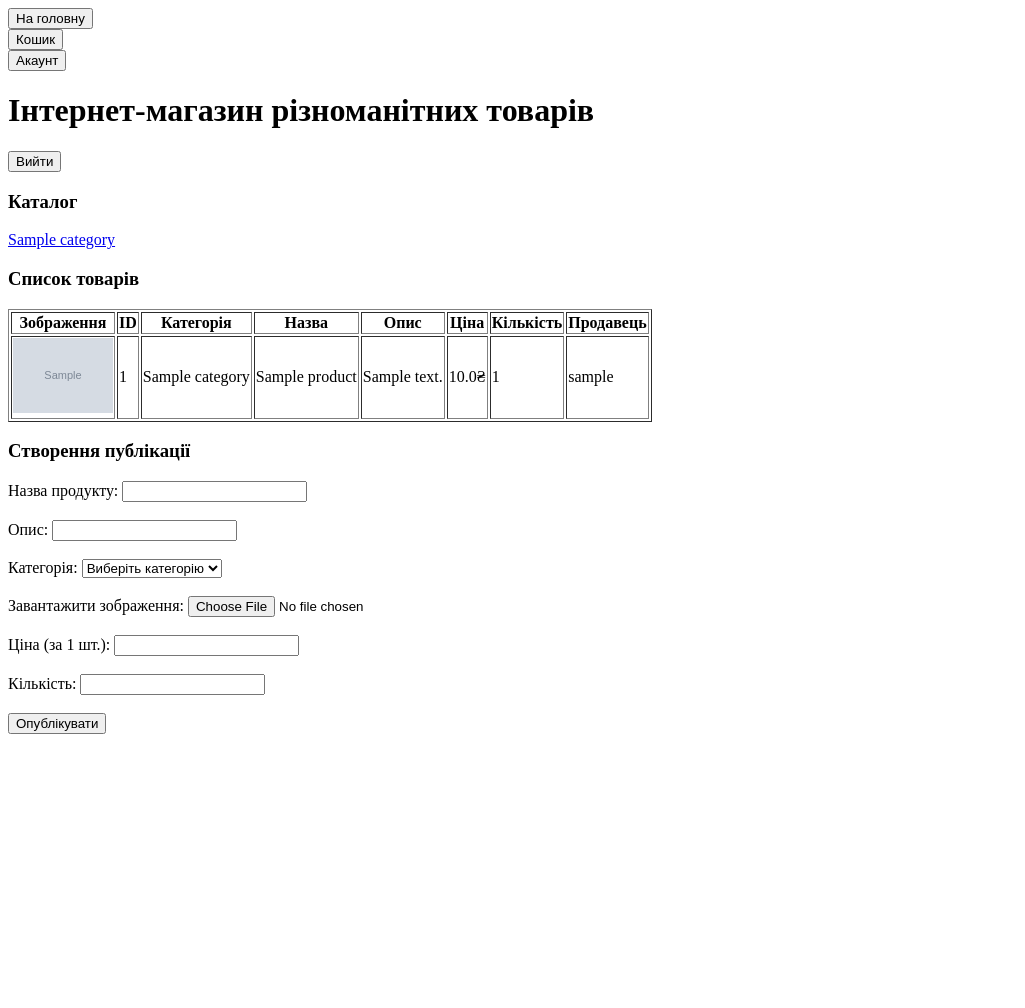
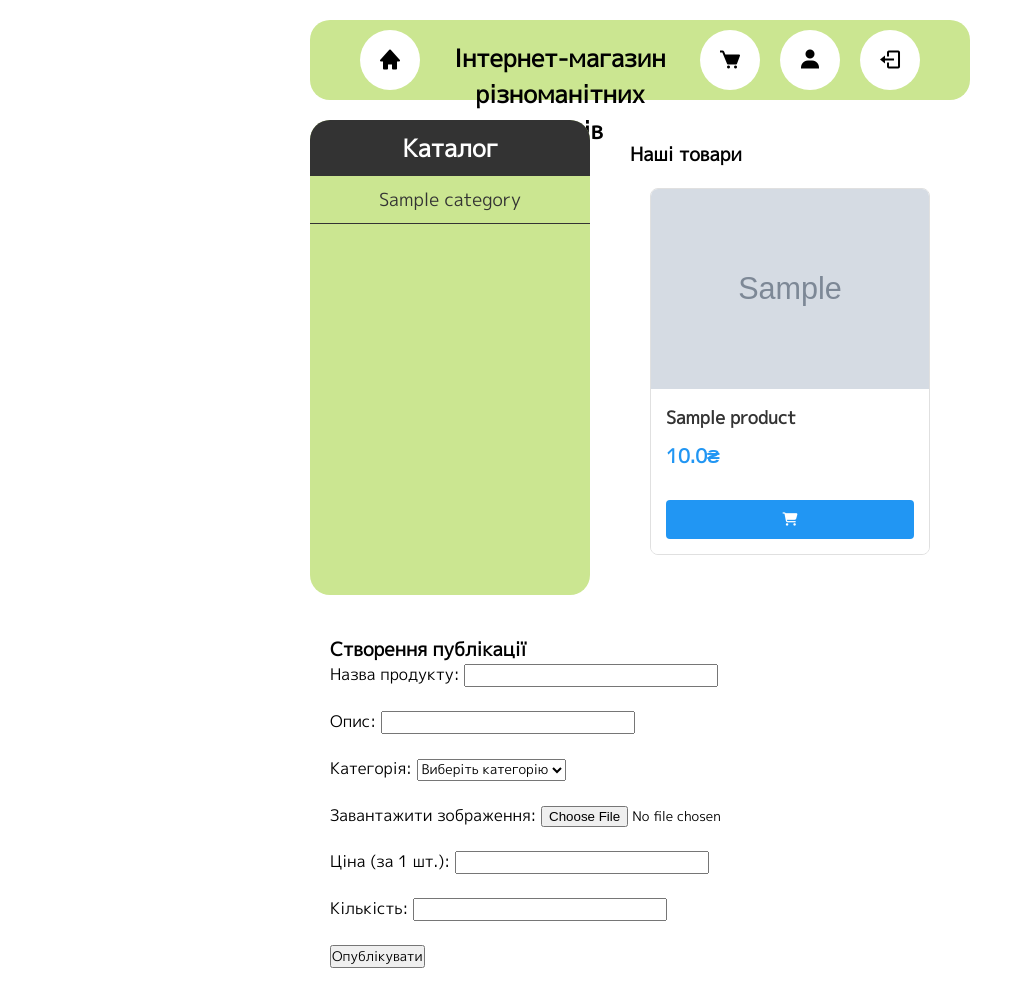
Before and after one commit to Lisovskiy14/Online-Store, a Spring Boot app: page / in a window 1280 px wide. Shown: the whole page, without its empty margins (0-1025 px from the left). Before the commit the page ends 734 px from the top, so only its background shows below. Run offline with Spring Boot 4, Linux system fonts and the light colour scheme; the visitor is signed in with stand-in values (Sample User, id 1); tables that the repository leaves empty hold one stand-in row (values such as "Sample post"); grey boxes marked "Sample" are stand-in pictures; some of the project's set-up classes (security, data sources, template engines, error pages and the like) are left out, and stand-ins take their place; some libraries are stand-ins or nearby versions.

Commit message:
Added a few css files

```diff
--- a/src/main/java/com/example/OnlineStore/Security/SecurityConfig.java
+++ b/src/main/java/com/example/OnlineStore/Security/SecurityConfig.java
@@ -24,7 +24,7 @@ public class SecurityConfig {
     public SecurityFilterChain securityFilterChain(HttpSecurity http) throws Exception {
         http
                 .authorizeHttpRequests((authorize) -> authorize
-                        .requestMatchers("/login", "/registration").permitAll()
+                        .requestMatchers("/css/**", "/login", "/registration").permitAll()
                         .requestMatchers("/create-product").hasAuthority("ROLE_SELLER")
                         .anyRequest().authenticated()
                 )
--- a/src/main/resources/application.properties
+++ b/src/main/resources/application.properties
@@ -13,3 +13,7 @@ spring.jpa.show-sql=true
 
 # Security
 spring.freemarker.expose-request-attributes=true
+
+# For dev tools
+spring.thymeleaf.cache=false
+spring.web.resources.static-locations=file:src/main/resources/static/
--- /dev/null
+++ b/src/main/resources/static/css/main.css
@@ -0,0 +1,219 @@
+@import url('https://fonts.googleapis.com/css2?family=M+PLUS+1p&family=Overpass:ital,wght@0,100..900;1,100..900&family=Roboto+Condensed:ital,wght@0,100..900;1,100..900&display=swap');
+
+* {
+    margin: 0;
+    padding: 0;
+    box-sizing: border-box;
+    font-family: "M PLUS 1p", sans-serif;
+}
+
+
+/*Структуризація*/
+.container {
+    display: grid;
+    grid-template-areas:
+        "header header"
+        "sidebar main"
+        "footer footer";
+    grid-template-rows: 100px auto auto;
+    grid-template-columns: 300px auto;
+    /*min-height: 100vh;*/
+    gap: 0;
+    padding: 10px 300px 10px;
+}
+
+.header {
+    grid-area: header;
+    background-color: #cbe691;
+    border-radius: 20px;
+    padding: 20px 50px 20px;
+    margin: 10px;
+}
+
+.sidebar {
+    grid-area: sidebar;
+    background-color: #cbe691;
+    border-radius: 20px;
+    padding: 0 0 10px;
+    margin: 10px;
+}
+
+.main {
+    grid-area: main;
+    background-color: white;
+    padding: 20px;
+    margin: 10px;
+}
+
+.footer {
+    grid-area: footer;
+    background-color: white;
+    padding: 20px;
+    margin: 10px;
+    align-items: center;
+}
+
+
+/*Header*/
+.header nav {
+    width: 100%;
+    height: 100%;
+    display: flex;
+    gap: 20px;
+    align-items: center;
+}
+
+.header h1 {
+    flex: 1;
+    height: 100%;
+    text-align: center;
+}
+
+.right-buttons {
+    display: flex;
+    margin-left: auto;
+    gap: 20px;
+}
+
+.header button {
+    width: 60px;
+    height: 60px;
+    padding: 0;
+    border: none;
+    border-radius: 30px;
+    background: white;
+    cursor: pointer;
+    display: flex;
+    align-items: center;
+    justify-content: center;
+}
+
+.header button:hover {
+    background: #333;
+    color: white;
+}
+
+.header button i {
+    font-size: 24px;
+    transition: transform 0.2s ease;
+}
+
+.header button:hover i {
+    transform: scale(1.2);
+}
+
+
+/*SideBar*/
+.sidebar-header {
+    margin: 0;
+    padding: 10px 0 10px;
+    border-radius: 20px 20px 0 0;
+    background: #333;
+    text-align: center;
+}
+
+.sidebar h3 {
+    font-size: 24px;
+    text-align: center;
+    color: white;
+}
+
+.category {
+    width: 100%;
+    background: #cbe691;
+    padding: 10px 0;
+    margin: 0;
+    text-align: center;
+    border-bottom: 1px solid #333;
+}
+
+.category a {
+    font-size: 18px;
+    text-decoration: none;
+    color: #333;
+    cursor: pointer;
+    transition: all 0.2s ease;
+}
+
+.category a:hover {
+    font-weight: bold;
+}
+
+
+
+
+/*Main*/
+.products-grid {
+    display: grid;
+    grid-template-columns: repeat(auto-fill, minmax(250px, 1fr));
+    gap: 20px;
+    padding: 20px;
+}
+
+.product-card {
+    border: 1px solid #e0e0e0;
+    border-radius: 8px;
+    overflow: hidden;
+    transition: transform 0.2s ease-in-out;
+    background: white;
+}
+
+.product-card:hover {
+    transform: translateY(-5px);
+    box-shadow: 0 5px 15px rgba(0, 0, 0, 0.1);
+}
+
+.product-link {
+    text-decoration: none;
+    color: inherit;
+}
+
+.product-image {
+    width: 100%;
+    height: 200px;
+    overflow: hidden;
+}
+
+.product-image img {
+    width: 100%;
+    height: 100%;
+    object-fit: cover;
+}
+
+.product-info {
+    padding: 15px;
+}
+
+.product-name {
+    margin: 0;
+    font-size: 1.1em;
+    color: #333;
+}
+
+.product-price {
+    margin: 10px 0 0;
+    font-size: 1.2em;
+    color: #2196F3;
+    font-weight: bold;
+}
+
+.add-to-cart-form {
+    padding: 15px;
+    text-align: center;
+    background: #fff;
+}
+
+.add-to-cart-button {
+    width: 100%;
+    padding: 10px;
+    background-color: #2196F3;
+    color: white;
+    border: none;
+    border-radius: 4px;
+    cursor: pointer;
+    transition: background-color 0.2s ease;
+}
+
+.add-to-cart-button:hover {
+    background-color: #1976D2;
+}
--- a/src/main/resources/templates/main-page.html
+++ b/src/main/resources/templates/main-page.html
@@ -1,66 +1,85 @@
 <!DOCTYPE html>
 <html lang="en" xmlns:sec="http://www.thymeleaf.org/extras/spring-security">
 <head>
+    <link rel="stylesheet" href="https://cdnjs.cloudflare.com/ajax/libs/font-awesome/6.4.2/css/all.min.css">
+    <link rel="stylesheet" th:href="@{/css/main.css}">
+    <link href='https://unpkg.com/boxicons@2.1.4/css/boxicons.min.css' rel='stylesheet'>
     <meta charset="UTF-8">
     <title>Online Store</title>
 </head>
 <body>
+
+<div class="container">
+
+    <header class="header">
+        <nav class="nav">
             <form th:action="'/'" method="get">
-    <input type="submit" value="На головну">
+                <button type="submit" class="home-button">
+                    <i class='bx bxs-home'></i>
+                </button>
             </form>
 
+            <h1>Інтернет-магазин різноманітних товарів</h1>
+
+            <div class="right-buttons">
                 <form th:action="'/cart'" method="get">
-    <input type="submit" value="Кошик">
+                    <button type="submit" class="cart-button">
+                        <i class='bx bxs-cart'></i>
+                    </button>
                 </form>
 
                 <form th:action="'/account'" method="get">
-    <input type="submit" value="Акаунт">
+                    <button type="submit" class="account-button">
+                        <i class='bx bxs-user'></i>
+                    </button>
                 </form>
 
-<h1>Інтернет-магазин різноманітних товарів</h1>
                 <form th:action="'/logout'" method="post">
                     <input type="hidden" name="_csrf" th:value="${_csrf.token}">
-    <input type="submit" value="Вийти">
+                    <button type="submit" class="account-button">
+                        <i class='bx bx-log-out' ></i>
+                    </button>
                 </form>
+            </div>
+        </nav>
+    </header>
 
+    <div class="sidebar">
+        <div class="sidebar-header">
             <h3>Каталог</h3>
-<div th:each="category : ${categories}">
-    <!-- Посилання буде виглядати як /catalog/category/noutbuky-i-kompyutery -->
+        </div>
+
+        <div th:each="category : ${categories}" class="category">
             <a th:href="@{/catalog/category/{slug}(slug=${category.slug})}"
                th:text="${category.name}">Назва категорії</a>
         </div>
+    </div>
 
+    <div class="main">
 
-<h3>Список товарів</h3>
-<table border="1">
-    <thead>
-    <tr>
-        <th>Зображення</th>
-        <th>ID</th>
-        <th>Категорія</th>
-        <th>Назва</th>
-        <th>Опис</th>
-        <th>Ціна</th>
-        <th>Кількість</th>
-        <th>Продавець</th>
-    </tr>
-    </thead>
-    <tbody>
-    <tr th:each="product : ${products}">
-        <td>
-            <img th:src="${product.imageUrl}" alt="Product Image" width="100"/>
-        </td>
-        <td th:text="${product.id}"></td>
-        <td th:text="${product.category.name}"></td>
-        <td th:text="${product.name}"></td>
-        <td th:text="${product.description}"></td>
-        <td th:text="${product.price} + '₴'"></td>
-        <td th:text="${product.number}"></td>
-        <td th:text="${product.seller.username}"></td>
-    </tr>
-    </tbody>
-</table>
+        <h3>Наші товари</h3>
+        <div class="products-grid">
+            <div th:each="product : ${products}" class="product-card">
+                <a th:href="@{/product/{id}(id=${product.id})}" class="product-link">
+                    <div class="product-image">
+                        <img th:src="${product.imageUrl}" th:alt="${product.name}" />
+                    </div>
+                    <div class="product-info">
+                        <h4 class="product-name" th:text="${product.name}"></h4>
+                        <p class="product-price" th:text="${product.price} + '₴'"></p>
+                    </div>
+                </a>
+                <form th:actiob="@{/cart/add}" method="post" class="add-to-cart-form">
+                    <input type="hidden" name="productId" th:value="${product.id}" />
+                    <button type="submit" class="add-to-cart-button">
+                        <i class="fas fa-shopping-cart"></i>
+                    </button>
+                </form>
+            </div>
+        </div>
+    </div>
 
+    <div class="footer">
         <div sec:authorize="hasRole('ROLE_SELLER')">
             <h3>Створення публікації</h3>
             <form th:action="'/create-product'" method="post" enctype="multipart/form-data">
@@ -92,6 +111,15 @@
                 <input type="submit" value="Опублікувати">
             </form>
         </div>
+    </div>
+
+</div>
+
+<main>
+
+</main>
+
+
 
 <!--<h3>Створення категорії</h3>-->
 <!--<form th:action="'/create-category'" method="post">-->
```
Also changed, not shown: pom.xml (+8 -0 lines), src/main/java/com/example/OnlineStore/controllers/ProductController.java (added, +23 -0 lines), src/main/java/com/example/OnlineStore/services/ProductService.java (+6 -2 lines), src/main/resources/static/css/authorization.css (added, +119 -0 lines), src/main/resources/templates/login-page.html (+29 -12 lines), src/main/resources/templates/product-page.html (added, +36 -0 lines), src/main/resources/templates/registration-page.html (+52 -14 lines). Lines whose indentation alone changed are shown as unchanged.
